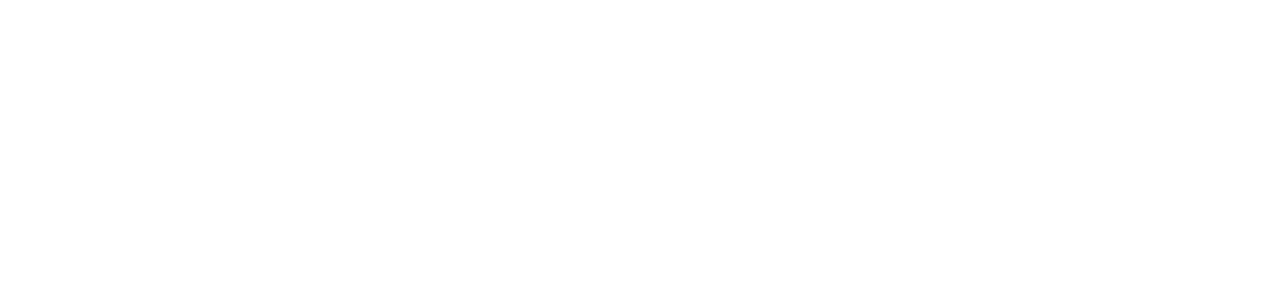
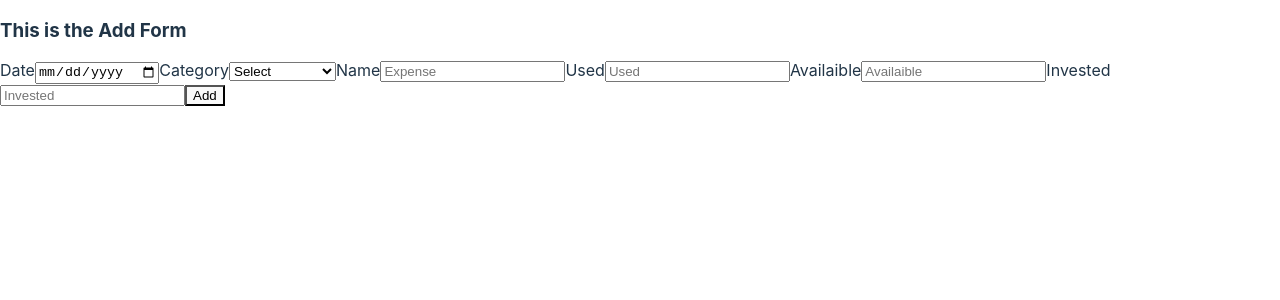
Before and after one commit to bharat-sheoran/Mint, a React (Vite) app in the folder Frontend/: page /manage/add in a window 1280 px wide. Before the commit this address had no page. Shown: the top 300 px of the page. Built offline with nearby package versions, Linux system fonts and the light colour scheme.

Commit message:
Addition added

```diff
--- a/Frontend/src/App.jsx
+++ b/Frontend/src/App.jsx
@@ -4,6 +4,7 @@
 import { BrowserRouter, Routes, Route, Router } from 'react-router-dom';
 import Home from './pages/Home';
 import Manage from './pages/Manage';
+import ManageAddForm from './pages/ManageAddForm';
 
 function App() {
 
@@ -14,6 +15,7 @@
           <Route index element={<Home />} />
           <Route path='/home' element={<Home />} />
           <Route path='/manage' element={<Manage />} />
+          <Route path='/manage/add' element={<ManageAddForm />} />
         </Routes>
       </BrowserRouter>
     </>
--- a/Frontend/src/components/ManageList.jsx
+++ b/Frontend/src/components/ManageList.jsx
@@ -12,6 +12,7 @@
                         <th>Name</th>
                         <th>Used</th>
                         <th>Availaible</th>
+                        <th>Invested</th>
                     </tr>
                 </thead>
                 <tbody className='manage-tbody'>
@@ -22,6 +23,7 @@
                             <td>{d.name}</td>
                             <td>{d.used}</td>
                             <td>{d.availaible}</td>
+                            <td>{d.invested}</td>
                         </tr>
                     ))}
                 </tbody>
--- a/Frontend/src/pages/Manage.jsx
+++ b/Frontend/src/pages/Manage.jsx
@@ -5,8 +5,8 @@
 export default function Manage() {
     let [manage, setManage] = useState([]);
 
-    useEffect( () => {
-        async function getData(){
+    useEffect(() => {
+        async function getData() {
             let data = await axios.get("http://localhost:8080/manage");
             setManage(data.data);
         }
@@ -16,6 +16,9 @@
 
     return (
         <>
+            <form action="http://localhost:5173/manage/add">
+                <button>Add</button>
+            </form>
             <ManageList manage={manage} />
         </>
     )
--- /dev/null
+++ b/Frontend/src/pages/ManageAddForm.jsx
@@ -0,0 +1,59 @@
+import { useState } from "react"
+import axios from "axios"
+
+export default function ManageAddForm() {
+    let [formData, setFormData] = useState({
+        date: "",
+        category: "Select",
+        name: "",
+        used: "",
+        availaible: "",
+        invested: ""
+    })
+
+    const handleFormData = (event)=>{
+        setFormData((currData)=>{
+            currData[event.target.name] = event.target.value;
+            return {...currData};
+        })
+    }
+
+    const handleSubmit = async (event)=>{
+        event.preventDefault();
+        let res = await axios.post("http://localhost:8080/manage/add" , formData);
+        console.log(res);
+    }
+
+    return (
+        <>
+            <h3>This is the Add Form</h3>
+            <form onSubmit={handleSubmit}>
+                <label htmlFor="date">Date</label>
+                <input onChange={handleFormData} type="date" name="date" id="date" value={formData.date}/>
+
+                <label htmlFor="category">Category</label>
+                <select onChange={handleFormData} name="category" id="category" value={formData.category}>
+                    <option value="">Select</option>
+                    <option value="Needs">Needs</option>
+                    <option value="Wants">Wants</option>
+                    <option value="Investment">Investment</option>
+                    <option value="Needs&Wants">Needs&Wants</option>
+                </select>
+
+                <label htmlFor="name">Name</label>
+                <input onChange={handleFormData} type="text" name="name" id="name" placeholder="Expense" value={formData.name}/>
+
+                <label htmlFor="used">Used</label>
+                <input onChange={handleFormData} type="text" name="used" id="used" placeholder="Used" value={formData.used}/>
+
+                <label htmlFor="availaible">Availaible</label>
+                <input onChange={handleFormData} type="text" name="availaible" id="availaible" placeholder="Availaible" value={formData.availaible}/>
+
+                <label htmlFor="invested">Invested</label>
+                <input onChange={handleFormData} type="text" name="invested" id="invested" placeholder="Invested" value={formData.invested}/>
+
+                <button type="Submit">Add</button>
+            </form>
+        </>
+    )
+}
```
Also changed, not shown: 2 other files (tests, documents, lock files or other folders).
